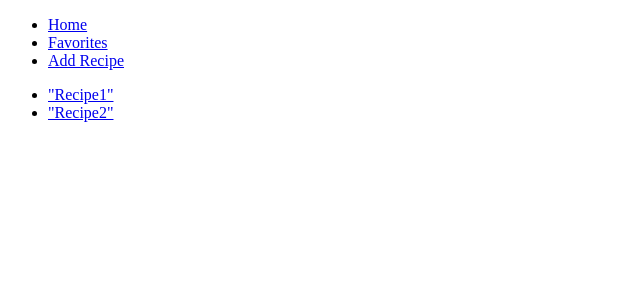
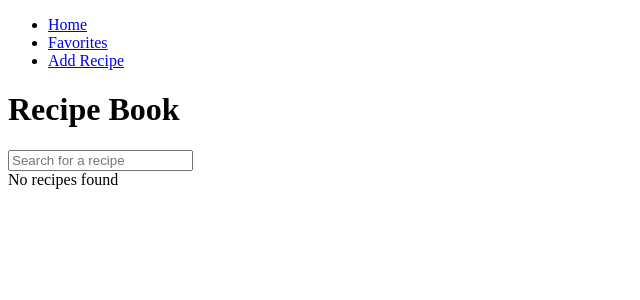
Before and after one commit to Andreeoak/RecipeBook, a Vue app in the folder recipe-book/: page / in a window 1280 px wide. Shown: the top 300 px of the page, without its empty margins (0-640 px from the left). Built offline with nearby package versions, Linux system fonts and the light colour scheme.

Commit message:
Search feature in homeview

```diff
--- a/recipe-book/src/views/HomeView.vue
+++ b/recipe-book/src/views/HomeView.vue
@@ -1,20 +1,36 @@
 <template>
   <main>
-    <nav>
+    <h1>Recipe Book</h1>
+    <div>
+      <input type="text" placeholder="Search for a recipe" v-model="searchRecipe"></input>
+    </div>
+
+    <nav v-if="filteredRecipes.length>0">
       <ul>
-        <li>
-          <RouterLink :to="{name:'recipe', params: {id:1}}">"Recipe1"</RouterLink>
-        </li>
-        <li>
-          <RouterLink :to="{name:'recipe', params: {id:2}}">"Recipe2"</RouterLink>
+        <li v-for="recipe in filteredRecipes" :key="recipe.id">
+          <RouterLink :to="{name:'recipe', params: {id:recipe.id}}">{{ recipe.name }}</RouterLink>
         </li>
       </ul>
     </nav>
+    <div v-else>
+      No recipes found
+    </div>
   </main>
 </template>
 
 <script setup lang="ts">
   import { useRecipeStore } from '@/stores/recipe';
+  import { ref, computed } from 'vue';
   import { RouterLink } from 'vue-router';
+
   const recipeStore = useRecipeStore();
+  const searchRecipe = ref('')
+
+  const filteredRecipes = computed(
+    ()=> recipeStore.recipes.filter(
+      recipe=>recipe.name.toLocaleLowerCase().includes(
+        searchRecipe.value.toLocaleLowerCase()
+      )
+    )
+  )
 </script>
```
